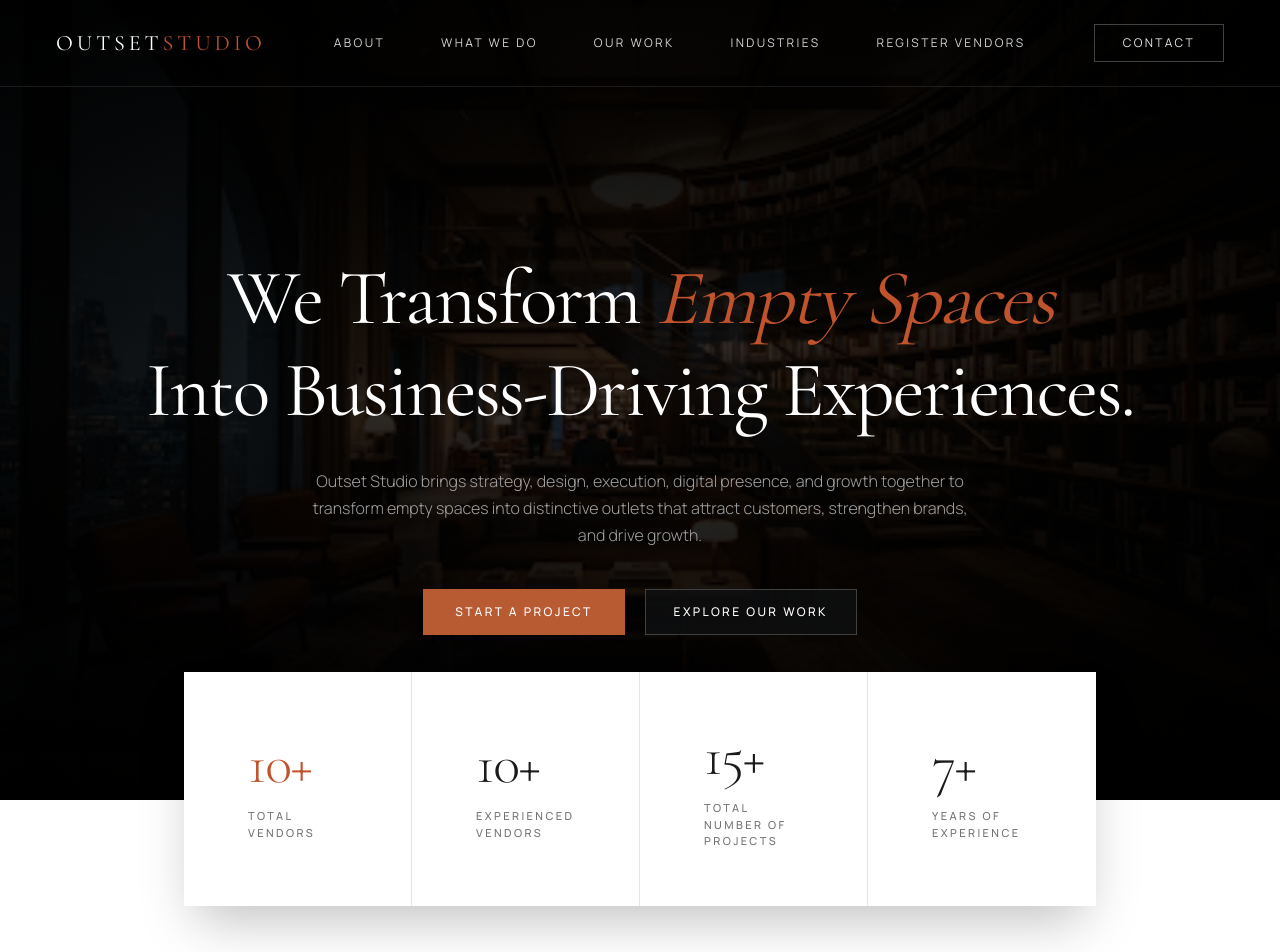
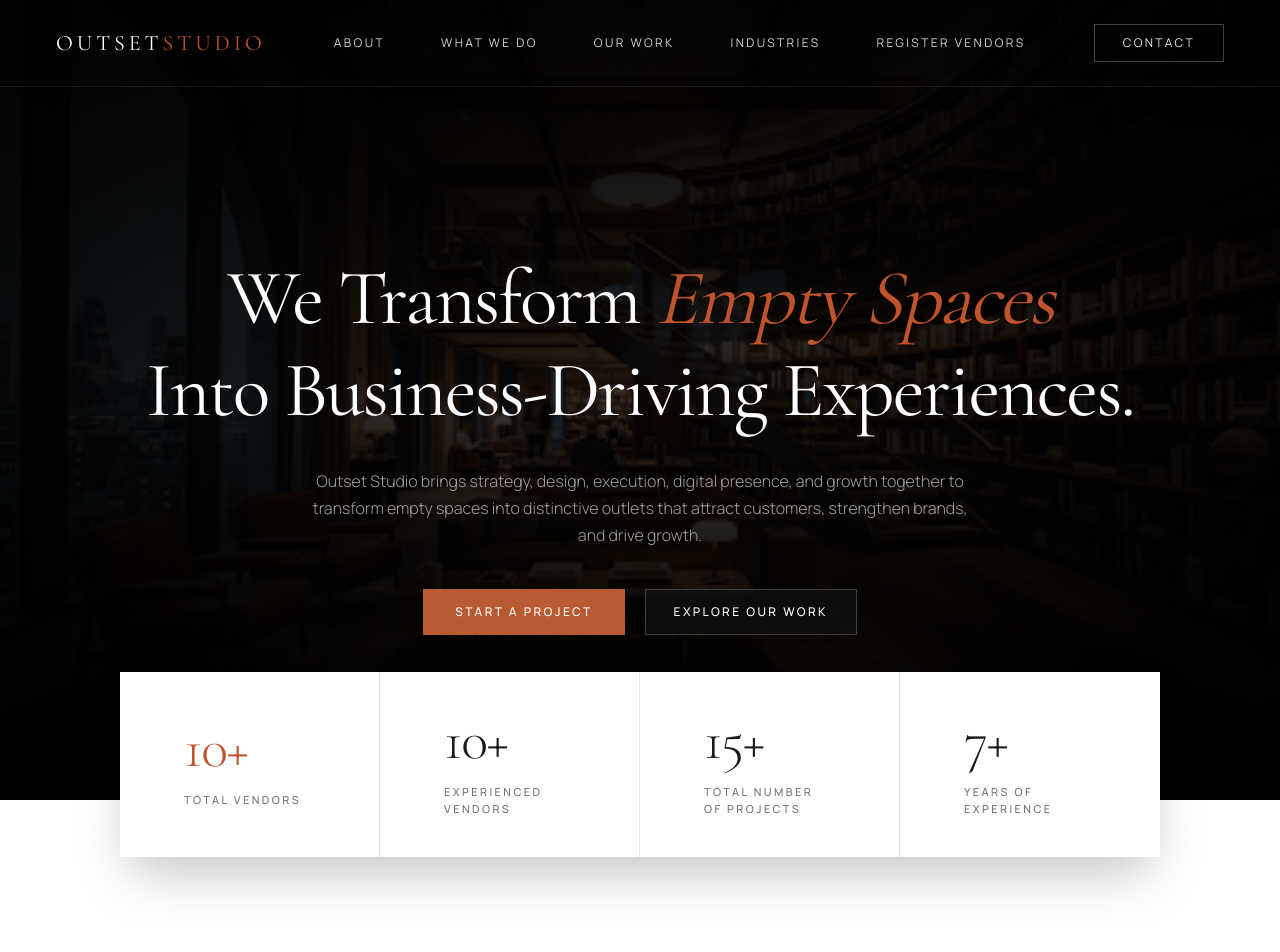
Before and after one commit to taybeen-healthy/outsetStudio, a Next.js app: page / in a window 1280 px wide. Shown: the top 952 px of the page. Built offline with nearby package versions, Linux system fonts and the light colour scheme.

Commit message:
fix: reduce stats box height and width

```diff
--- a/src/app/page.js
+++ b/src/app/page.js
@@ -43,7 +43,7 @@ export default function Home() {
         <Hero data={heroData} stats={statsData} />
       </div>
 
-      <div className="hidden lg:block relative z-20 w-full max-w-5xl mx-auto px-6 sm:px-10 lg:px-14 -mt-32">
+      <div className="hidden lg:block relative z-20 w-full max-w-6xl mx-auto px-6 sm:px-10 lg:px-14 -mt-32">
         <Stats data={statsData} />
       </div>
 
--- a/src/components/Stats.jsx
+++ b/src/components/Stats.jsx
@@ -43,7 +43,7 @@ function CountUp({ value, inView }) {
 function StatItem({ stat, inView, index }) {
   return (
     <div
-      className="flex flex-col justify-center px-8 py-10 sm:px-12 sm:py-12 lg:px-16 lg:py-14 text-left bg-white transition-all duration-700"
+      className="flex flex-col justify-center px-8 py-6 sm:px-12 sm:py-8 lg:px-16 lg:py-10 text-left bg-white transition-all duration-700"
       style={{
         opacity: inView ? 1 : 0,
         transform: inView ? "translateY(0) scale(1)" : "translateY(20px) scale(0.95)",
```
